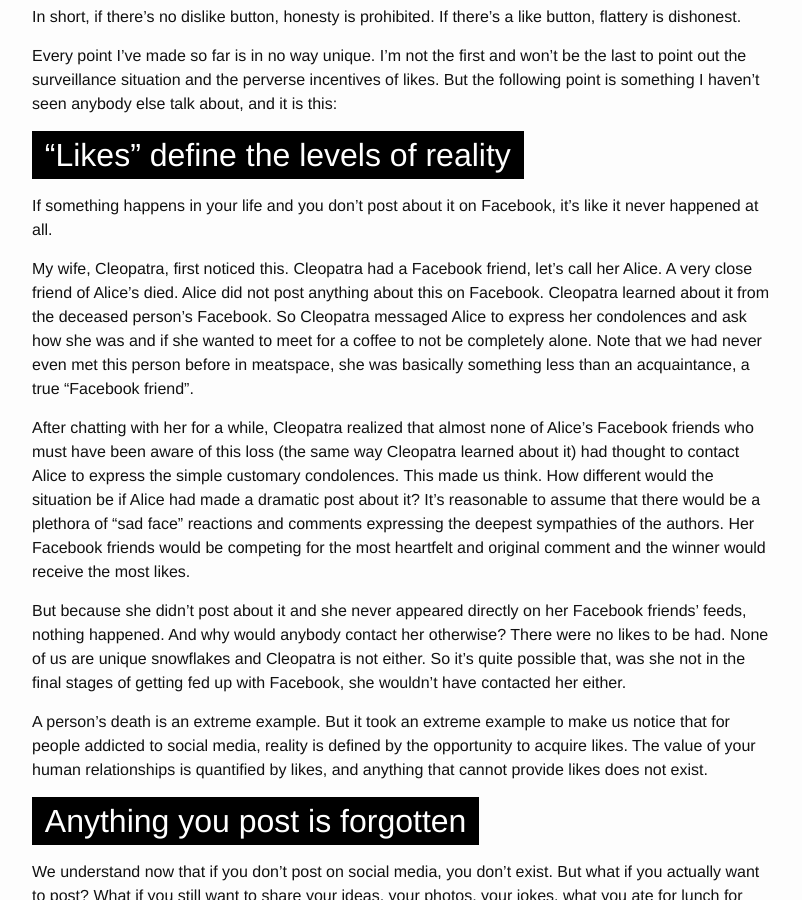
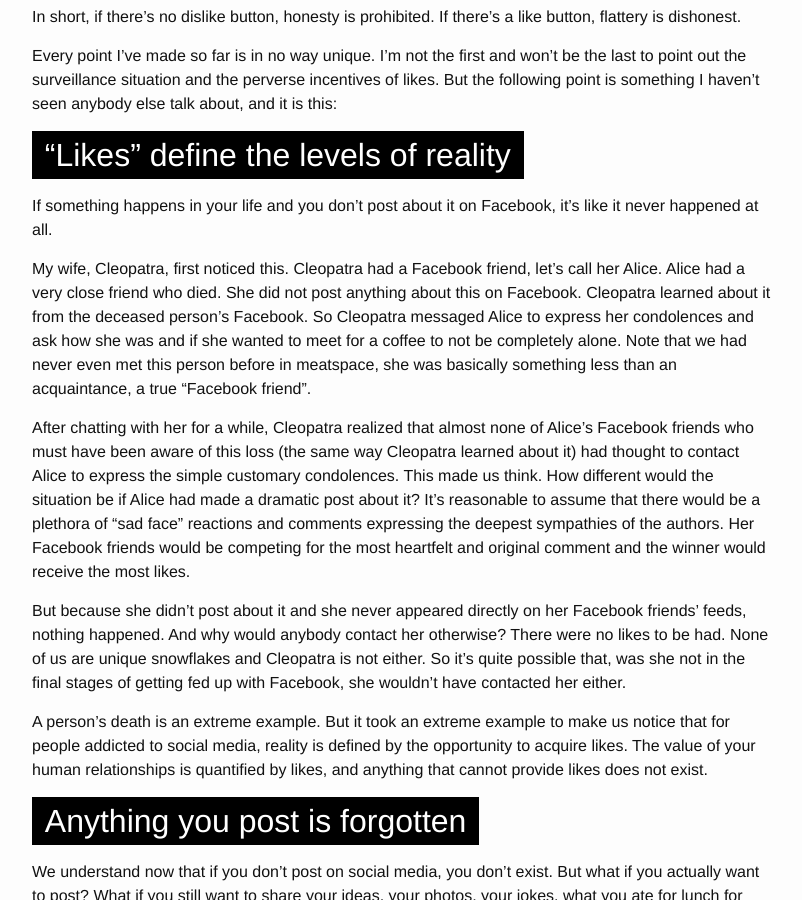
Before and after one commit to gangelop/lathan.github.io, a Jekyll site: the page built from _posts/2020-10-09-5-reasons-I-deleted-facebook-you-should-too.md, in a window 1280 px wide and 900 px high, scrolled down 2728 px. Shown: the whole window, without its empty margins (238-1040 px from the left). Built offline with Jekyll 4.4.1, drawn with Linux system fonts in a browser that asks for light colours.

Commit message:
rephrase awkward sentence

```diff
--- a/_posts/2020-10-09-5-reasons-I-deleted-facebook-you-should-too.md
+++ b/_posts/2020-10-09-5-reasons-I-deleted-facebook-you-should-too.md
@@ -50,7 +50,7 @@
 # "Likes" define the levels of reality
 If something happens in your life and you don't post about it on Facebook, it's like it never happened at all.
 
-My wife, Cleopatra, first noticed this. Cleopatra had a Facebook friend, let's call her Alice. A very close friend of Alice's died. Alice did not post anything about this on Facebook. Cleopatra learned about it from the deceased person's Facebook. So Cleopatra messaged Alice to express her condolences and ask how she was and if she wanted to meet for a coffee to not be completely alone. Note that we had never even met this person before in meatspace, she was basically something less than an acquaintance, a true "Facebook friend".
+My wife, Cleopatra, first noticed this. Cleopatra had a Facebook friend, let's call her Alice. Alice had a very close friend who died. She did not post anything about this on Facebook. Cleopatra learned about it from the deceased person's Facebook. So Cleopatra messaged Alice to express her condolences and ask how she was and if she wanted to meet for a coffee to not be completely alone. Note that we had never even met this person before in meatspace, she was basically something less than an acquaintance, a true "Facebook friend".
 
 After chatting with her for a while, Cleopatra realized that almost none of Alice's Facebook friends who must have been aware of this loss (the same way Cleopatra learned about it) had thought to contact Alice to express the simple customary condolences. This made us think. How different would the situation be if Alice had made a dramatic post about it? It's reasonable to assume that there would be a plethora of "sad face" reactions and comments expressing the deepest sympathies of the authors. Her Facebook friends would be competing for the most heartfelt and original comment and the winner would receive the most likes.
 
```
